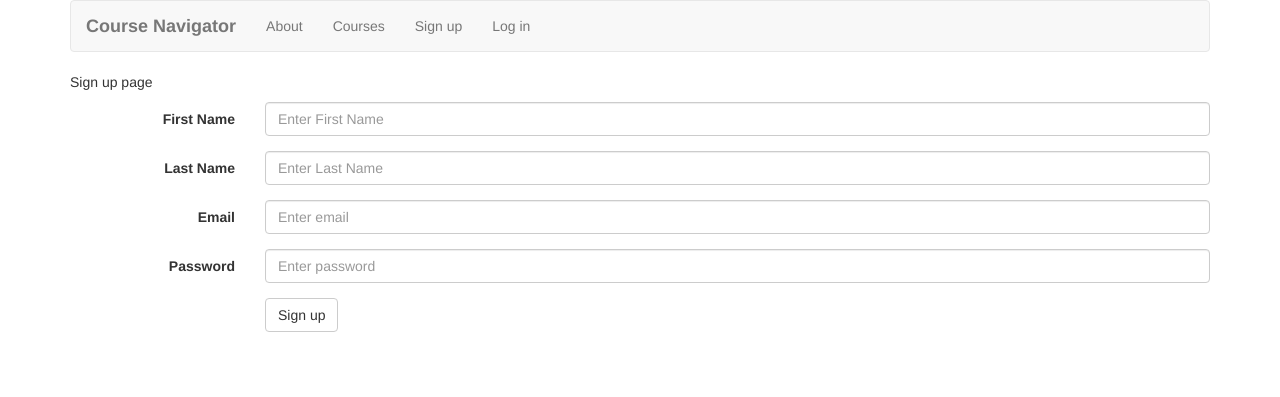
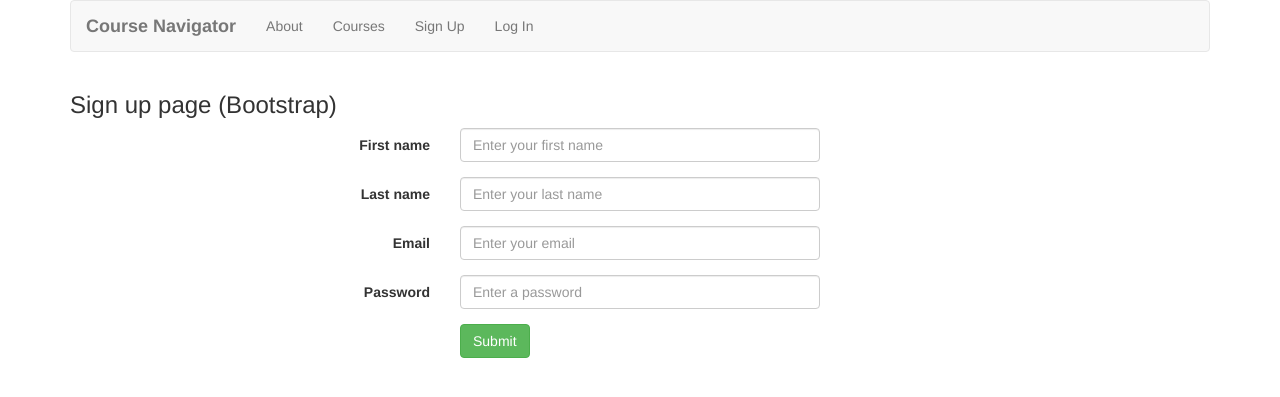
Before and after one commit to DSHOII/CourseNavigator, a Flask app: page /signup in a window 1280 px wide. Shown: the top 397 px of the page. Run offline with Flask 2, Linux system fonts and the light colour scheme; some libraries are stand-ins or nearby versions.

Commit message:
Database setup and signup, login and profile page

```diff
--- a/webapp/__init__.py
+++ b/webapp/__init__.py
@@ -1,6 +1,7 @@
 from flask import Flask
 
 app = Flask(__name__)
+app.secret_key = 'development key'
 
 # Tells Flask to use the database 'development'
 app.config['SQLALCHEMY_DATABASE_URI'] = 'mysql://root:mysqlpw@localhost/development'
--- /dev/null
+++ b/webapp/forms.py
@@ -0,0 +1,47 @@
+#from flask.ext.wtf import Form, TextField, TextAreaField, SubmitField, validators, ValidationError, PasswordField
+#from models import db, User
+
+from flask.ext.wtf import Form
+from wtforms.fields import TextField, TextAreaField, SubmitField, BooleanField, PasswordField
+from wtforms.validators import Required, ValidationError, Email
+from models import db, User
+
+class SignupForm(Form):
+  firstname = TextField("First name",  [Required("Please enter your first name.")])
+  lastname = TextField("Last name",  [Required("Please enter your last name.")])
+  email = TextField("Email",  [Required("Please enter your email address."), Email("Please enter your email address.")])
+  password = PasswordField('Password', [Required("Please enter a password.")])
+  submit = SubmitField("Create account")
+
+  def __init__(self, *args, **kwargs):
+    Form.__init__(self, *args, **kwargs)
+
+  def validate(self):
+    if not Form.validate(self):
+      return False
+
+    user = User.query.filter_by(email = self.email.data.lower()).first()
+    if user:
+      self.email.errors.append("That email is already taken")
+      return False
+    else:
+      return True
+
+class LoginForm(Form):
+  email = TextField("Email",  [Required("Please enter your email address."), Email("Please enter your email address.")])
+  password = PasswordField('Password', [Required("Please enter a password.")])
+  submit = SubmitField("Sign In")
+
+  def __init__(self, *args, **kwargs):
+    Form.__init__(self, *args, **kwargs)
+
+  def validate(self):
+    if not Form.validate(self):
+      return False
+
+    user = User.query.filter_by(email = self.email.data.lower()).first()
+    if user and user.check_password(self.password.data):
+      return True
+    else:
+      self.email.errors.append("Invalid e-mail or password")
+      return False
--- a/webapp/routes.py
+++ b/webapp/routes.py
@@ -1,13 +1,14 @@
 from webapp import app
-from flask import Flask, render_template
+from flask import Flask, render_template, request, flash, session, url_for, redirect
+from forms import SignupForm, LoginForm
 
-from models import db
+from models import db, User
 
 # Mapping the URL / to the function home(). When someone visits / then home() will execute
 # home() is using the render_template function to render the template home.html
 @app.route('/')
 def landingpage():
-  return render_template('home.html')
+  return render_template('hometml')
 
 @app.route('/home')
 def home():
@@ -21,18 +22,60 @@ def about():
 def courses():
     return render_template('courses.html')
 
-@app.route('/signup')
+@app.route('/profile')
+def profile():
+
+  if 'email' not in session:
+    return redirect(url_for('login'))
+
+  user = User.query.filter_by(email = session['email']).first()
+
+  if user is None:
+    return redirect(url_for('login'))
+  else:
+    return render_template('profile.html')
+
+# Sign up page logic
+@app.route('/signup', methods=['GET', 'POST'])
 def signup():
-    return render_template('signup.html')
+  form = SignupForm()
 
-@app.route('/login')
+  if request.method == 'POST':
+    if form.validate() == False:
+      return render_template('signup_bootstrap.html', form=form)
+    else:
+        newuser = User(form.firstname.data, form.lastname.data, form.email.data, form.password.data)
+        db.session.add(newuser)
+        db.session.commit()
+        session['email'] = newuser.email
+        return redirect(url_for('profile'))
+
+  elif request.method == 'GET':
+    return render_template('signup_bootstrap.html', form=form)
+
+
+@app.route('/login', methods=['GET', 'POST'])
 def login():
-    return render_template('login.html')
+  form = LoginForm()
 
-# Routing for testing if the database is working
-@app.route('/testdb')
-def testdb():
-  if db.session.query("1").from_statement("SELECT 1").all():
-    return 'It works.'
-  else:
-    return 'Something is broken.'
+  if 'email' in session:
+    return redirect(url_for('profile'))
+
+  if request.method == 'POST':
+    if form.validate() == False:
+      return render_template('login_bootstrap.html', form=form)
+    else:
+      session['email'] = form.email.data
+      return redirect(url_for('profile'))
+
+  elif request.method == 'GET':
+    return render_template('login_bootstrap.html', form=form)
+
+@app.route('/signout')
+def signout():
+
+  if 'email' not in session:
+    return redirect(url_for('login'))
+
+  session.pop('email', None)
+  return redirect(url_for('home'))
--- a/webapp/templates/main.html
+++ b/webapp/templates/main.html
@@ -27,8 +27,13 @@
             <ul class="nav navbar-nav">
               <li><a href="{{ url_for('about') }}">About</a></li>
               <li><a href="{{ url_for('courses') }}">Courses</a></li>
-              <li><a href="{{ url_for('signup') }}">Sign up</a></li>
-              <li><a href="{{ url_for('login') }}">Log in</a></li>
+              {% if 'email' in session %}
+              <li><a href="{{ url_for('profile') }}">Profile</a></li>
+              <li><a href="{{ url_for('signout') }}">Sign Out</a></li>
+              {% else %}
+              <li><a href="{{ url_for('signup') }}">Sign Up</a></li>
+              <li><a href="{{ url_for('login') }}">Log In</a></li>
+              {% endif %}
             </ul>
         </div>
     </nav>
--- a/webapp/templates/signup.html
+++ b/webapp/templates/signup.html
@@ -1,44 +1,24 @@
 {% extends "main.html" %}
 
 {% block content %}
-   <p>Sign up page</p>
+  <h2>Sign up</h2>
 
-<form class="form-horizontal" role="form">
-<!-- First name -->
-   <div class="form-group">
-      <label for="firstname" class="col-sm-2 control-label">First Name</label>
-      <div class="col-sm-10">
-         <input type="text" class="form-control" id="firstname" placeholder="Enter First Name">
-      </div>
-   </div>
-<!-- Last name -->
-   <div class="form-group">
-      <label for="lastname" class="col-sm-2 control-label">Last Name</label>
-      <div class="col-sm-10">
-         <input type="text" class="form-control" id="lastname" placeholder="Enter Last Name">
-      </div>
-   </div>
-<!-- Email -->
-   <div class="form-group">
-     <label for="email" class="col-sm-2 control-label">Email</label>
-     <div class="col-sm-10">
-       <input type="text" class="form-control" id="email" placeholder="Enter email">
-     </div>
-   </div>
-<!-- Password -->
-   <div class="form-group">
-     <label for="pwd" class="col-sm-2 control-label">Password</label>
-     <div class="col-sm-10">
-       <input type="password" class="form-control" id="password" placeholder="Enter password">
-     </div>
-   </div>
-<!-- Sign up button -->
-   <div class="form-group">
-      <div class="col-sm-offset-2 col-sm-10">
-         <button type="submit" class="btn btn-default">Sign up</button>
-      </div>
-   </div>
-</form>
+  <form action="{{ url_for('signup') }}" class="form" method="POST">
+    {{ form.hidden_tag() }}
 
+    {{ form.firstname.label }}
+    {{ form.firstname }}
+
+    {{ form.lastname.label }}
+    {{ form.lastname }}
+
+    {{ form.email.label }}
+    {{ form.email }}
+
+    {{ form.password.label }}
+    {{ form.password }}
+
+    {{ form.submit }}
+  </form>
 
 {% endblock %}
--- /dev/null
+++ b/webapp/templates/signup_bootstrap.html
@@ -0,0 +1,61 @@
+{% extends "main.html" %}
+
+{% block content %}
+
+<!-- Sign up page with Twitter Bootstrap.
+     Not connected to any form or database -->
+
+   <h3>Sign up page (Bootstrap)</h3>
+
+<form class="form-horizontal" role="form" action="{{url_for('signup')}}" method="POST">
+    {{ form.hidden_tag() }}
+
+  <!-- Firstname -->
+  <div class="form-group {% if form.firstname.errors %} has-error {% endif %}">
+    <label class="control-label col-sm-4" for="firstname"> {{ form.firstname.label() }} </label>
+    <div class="col-sm-4">
+      {{ form.firstname(placeholder="Enter your first name", class="form-control") }}
+    </div>
+    <p class="col-sm-4 help-block">
+    {{ form.firstname.errors[0] }}
+  </div>
+
+  <!-- Lastname -->
+  <div class="form-group {% if form.lastname.errors %} has-error {% endif %}">
+    <label class="control-label col-sm-4" for="lastname"> {{ form.lastname.label() }} </label>
+    <div class="col-sm-4">
+      {{ form.lastname(placeholder="Enter your last name", class="form-control") }}
+    </div>
+    <p class="col-sm-4 help-block">
+    {{ form.lastname.errors[0] }}
+  </div>
+
+  <!-- Email -->
+  <div class="form-group {% if form.email.errors %} has-error {% endif %}">
+    <label class="control-label col-sm-4" for="email"> {{ form.email.label() }} </label>
+    <div class="col-sm-4">
+      {{ form.email(placeholder="Enter your email", class="form-control") }}
+    </div>
+    <p class="col-sm-4 help-block">
+    {{ form.email.errors[0] }}
+  </div>
+
+  <!-- Password -->
+  <div class="form-group {% if form.password.errors %} has-error {% endif %}">
+    <label class="control-label col-sm-4" for="pwd"> {{ form.password.label() }} </label>
+    <div class="col-sm-4">
+      {{ form.password(placeholder="Enter a password", class="form-control") }}
+    </div>
+    <p class="col-sm-4 help-block">
+    {{ form.password.errors[0] }}
+  </div>
+
+  <!-- submit button -->
+  <div class="form-group">
+    <div class="col-sm-offset-4 col-sm-8">
+      <button type="submit" class="btn btn-success">Submit</button>
+    </div>
+  </div>
+</form>
+
+{% endblock %}
```
Also changed, not shown: webapp/templates/login.html (+0 -24 lines), webapp/templates/login_bootstrap.html (added, +40 -0 lines), webapp/templates/profile.html (added, +8 -0 lines).
